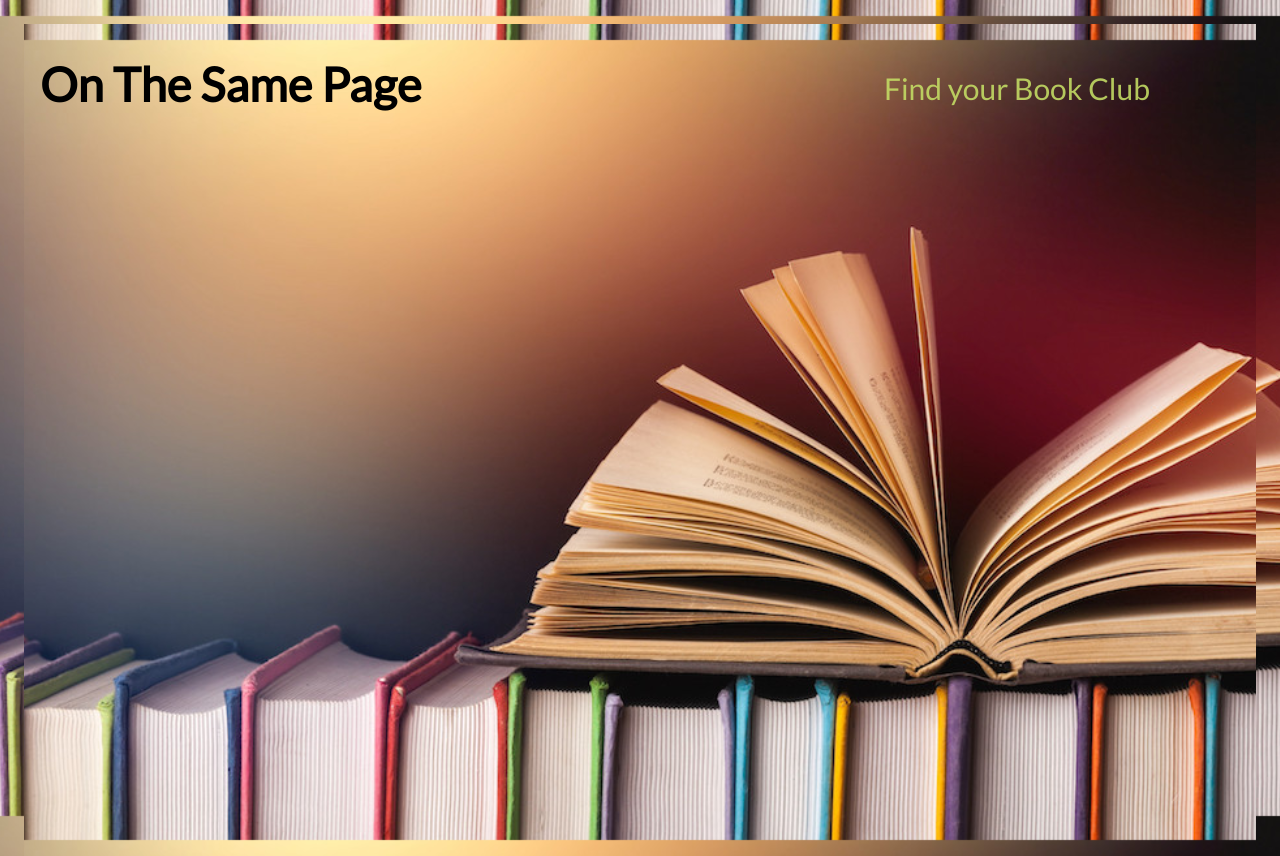
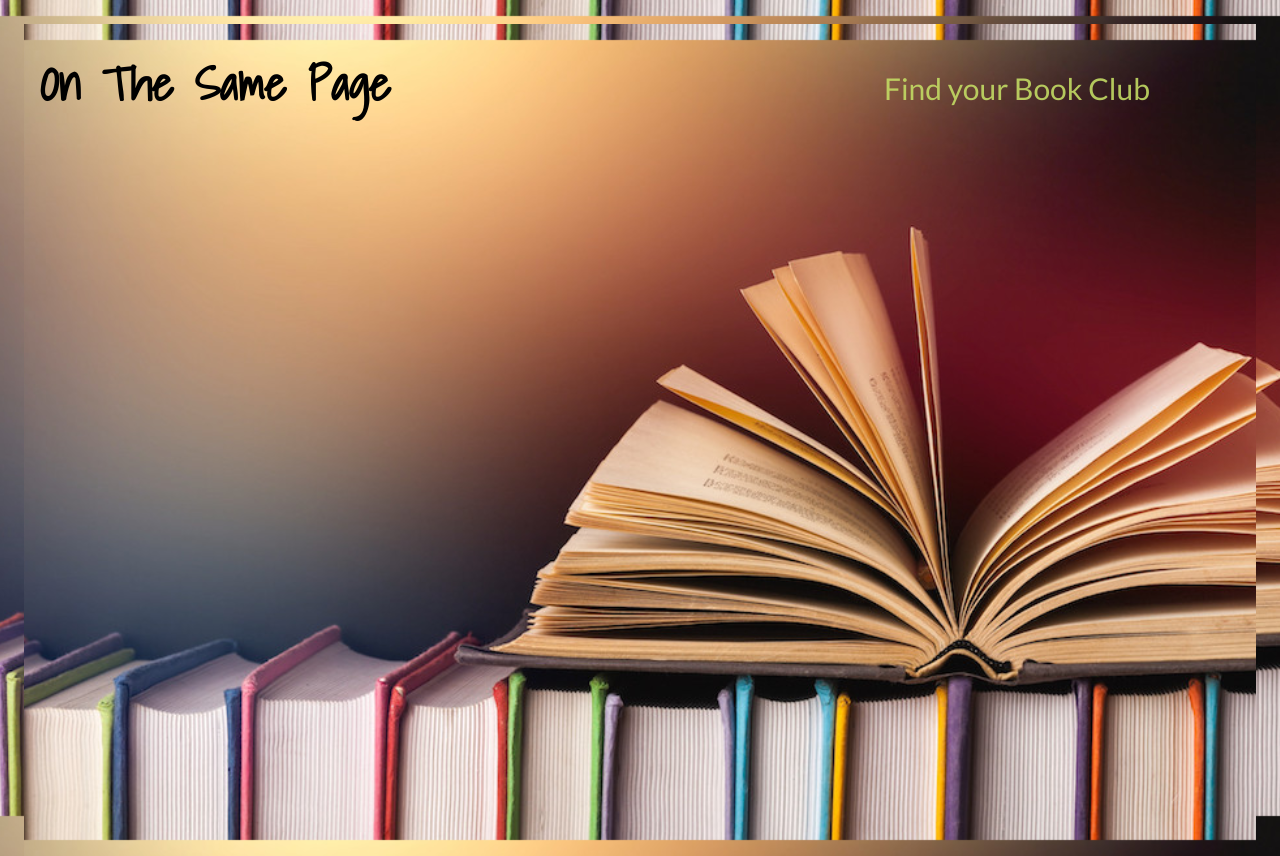
Before and after one commit to Amanda-Katherine/bookclub-frontend-javascript, a plain HTML site: page index.html in a window 1280 px wide. Drawn offline with Linux system fonts and the light colour scheme; a web font is replaced by a local one.

Commit message:
change logo font

```diff
--- a/styles/suggestions.css
+++ b/styles/suggestions.css
@@ -25,6 +25,8 @@ body, html {
 #header-container div {
   font-size: 47px;
   font-weight: bold;
+  font-family: 'Shadows Into Light', cursive;
+  /* font-family: 'Fredericka the Great', cursive; */
 }
 
 #header-container p {
```
